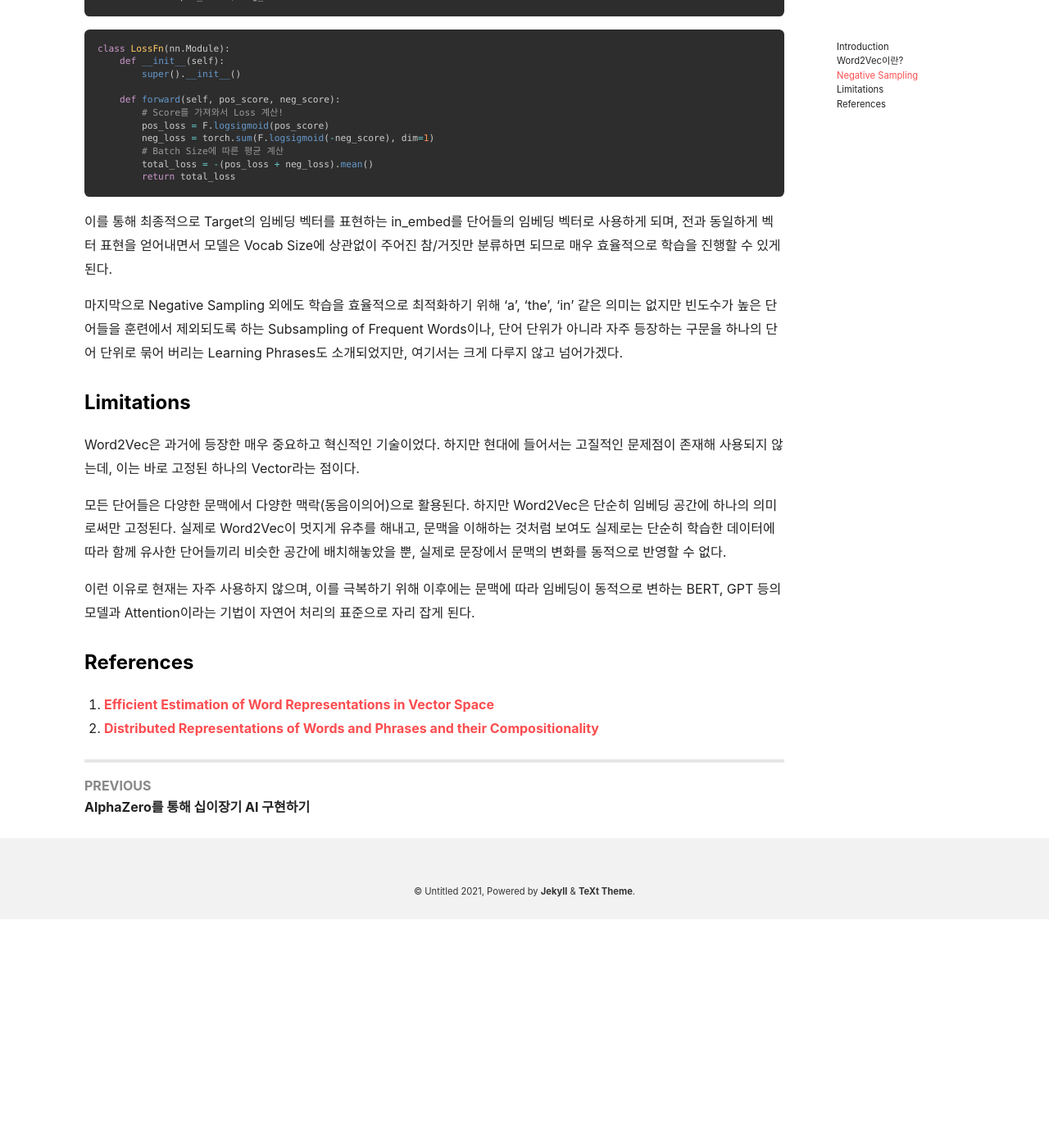
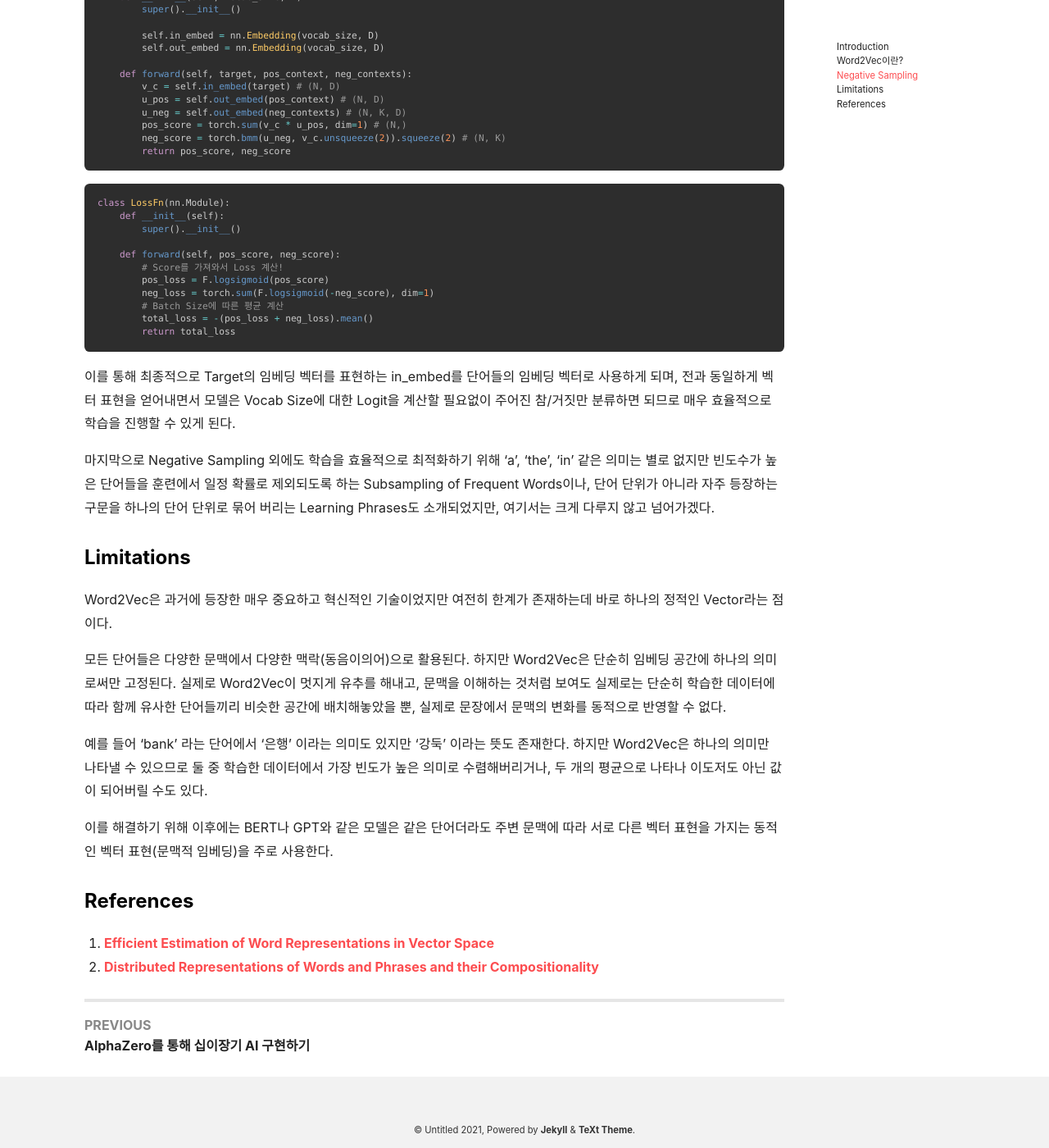
Before and after one commit to studixxne/studixxne.github.io, a Jekyll site: the page built from _posts/2026/2026-08-12-word2vec.md, in a window 1280 px wide and 1400 px high, scrolled down 4358 px. Shown: the whole window at 82% size. Built offline with Jekyll 4.4.1, drawn with Linux system fonts in a browser that asks for light colours; nearby versions of some CDN libraries; formulas are drawn with MathJax 3; comment, search, counter and statistics services are not loaded; before the commit the page ends 5479 px from its top, so only the background shows below that; some of the changed text lies outside the part shown.

Commit message:
fix 0812_word2vec: 설명 보충 및 일부 설명 수정

`````diff
--- a/_posts/2026/2026-08-12-word2vec.md
+++ b/_posts/2026/2026-08-12-word2vec.md
@@ -1,5 +1,5 @@
 ---
-title: "Word2Vec의 원리와 PyTorch 구현"
+title: "Word2Vec의 개념과 PyTorch 구현"
 category: NLP
 tags: [인공지능, NLP, Paper, 구현]
 comment: true
@@ -9,9 +9,12 @@ comment: true
 
 과거 자연어처리 시스템에서는 단어를 원자적인 단위로 여겼고, 단순히 단어 사전의 인덱스로만 처리하였기 때문에 단어 간의 유사도를 계산할 수가 없었다. 또한 통계 기반 N-gram 모델은 대규모 고품질의 Corpus가 필요하므로 다양한 시스템에서 한계가 존재했다.
 
-이런 이유로 단어를 단순한 원자적인 단위가 아니라, 신경망 학습을 통해서 단어 자체를 벡터로 표현하고자 하는 시도가 이뤄졌지만 비선형 은닉층으로 인한 연산량이 매우 컸다는 문제가 존재했다. 하지만 2013년에 등장한 CBOW, Skip-Gram은 은닉층을 지워 연산량을 매우 가볍게 만들고, 단어 자체를 벡터로 표현함으로써 벡터 연산과 유추를 할 수 있도록 해주었다. 일반적으로 Word2Vec이라 하면 이 CBOW와 Skip-gram을 말한다.
+이런 이유로 단어를 단순한 원자적인 단위가 아니라, 신경망 학습을 통해서 단어 자체를 벡터로 표현하고자 하는 시도가 이뤄졌지만 비선형 은닉층으로 인한 연산량이 매우 컸다는 문제가 존재했다. 하지만 2013년에 등장한 CBOW, Skip-Gram은 비선형 은닉층을 제거해 연산량을 매우 가볍게 만들고, 단어 자체를 벡터로 표현함으로써 벡터 연산과 유추를 할 수 있도록 해주었다. 일반적으로 Word2Vec이라 하면 이 CBOW와 Skip-gram을 말한다.
 
 ### Word2Vec이란?
+
+가장 먼저 알아야 하는 것은 **분포 가설(distributional hypothesis)**이다.
+분포 가설이란 **비슷한 위치나 주변에 나타나는 단어는 뜻도 서로 비슷하다**는 자연어처리의 기본적인 가정이다. 예를 들어 "사과를 먹는다." "배를 먹는다." 라는 문장에서 '사과'와 '배'는 서로 동일하게 '를'과 '먹는다' 라는 주변 단어를 가지기 때문에 '사과'와 '배'는 서로 비슷한 의미를 가진다는 것이다. Word2Vec은 이러한 가설에서 시작해서 단어와 그 주변 단어를 통해 학습함으로써 해당 단어의 벡터 표현을 얻어내는 방법이다.
 
 Word2Vec은 크게 CBOW 모델과 Skip-gram 모델로 나뉜다. 이전에는 은닉층으로 인한 연산 병목이 컸다면 Word2Vec 모델은 단순히 Context 혹은 Target을 예측함으로써 학습하기 때문에 연산량이 매우 가볍다는 장점이 존재한다.
 
@@ -31,14 +34,14 @@ class CBOW(nn.Module):
 
     def forward(self, xs):
         embeds = self.embed(xs)
-        hidden_sum = torch.sum(embeds, dim=0, keepdim=True)
+        hidden_sum = torch.mean(embeds, dim=0, keepdim=True)
         out = self.W2(hidden_sum)
         return out
 ```
 
 CBOW의 Pytorch 구현은 위와 같다.
 
-모델은 임베딩 레이어를 가지며, N개의 Context가 들어왔을 때 각 단어를 임베딩 벡터로 변환 후 전체 합을 구해 Linear 연산을 거쳐 Target을 예측하는 Vocab Size 크기의 Logit을 반환할 수 있도록 한다.
+모델은 임베딩 레이어를 가지며, N개의 Context가 들어왔을 때 각 단어를 임베딩 벡터로 변환 후 전체 평균을 구해 Linear 연산을 거쳐 Target을 예측하는 Vocab Size 크기의 Logit을 반환할 수 있도록 한다.
 
 
 ``` python
@@ -174,19 +177,21 @@ class LossFn(nn.Module):
         # Batch Size에 따른 평균 계산
         total_loss = -(pos_loss + neg_loss).mean()
         return total_loss
-````
+```
 
-이를 통해 최종적으로 Target의 임베딩 벡터를 표현하는 in_embed를 단어들의 임베딩 벡터로 사용하게 되며, 전과 동일하게 벡터 표현을 얻어내면서 모델은 Vocab Size에 상관없이 주어진 참/거짓만 분류하면 되므로 매우 효율적으로 학습을 진행할 수 있게 된다.
+이를 통해 최종적으로 Target의 임베딩 벡터를 표현하는 in_embed를 단어들의 임베딩 벡터로 사용하게 되며, 전과 동일하게 벡터 표현을 얻어내면서 모델은 Vocab Size에 대한 Logit을 계산할 필요없이 주어진 참/거짓만 분류하면 되므로 매우 효율적으로 학습을 진행할 수 있게 된다.
 
-마지막으로 Negative Sampling 외에도 학습을 효율적으로 최적화하기 위해 'a', 'the', 'in' 같은 의미는 없지만 빈도수가 높은 단어들을 훈련에서 제외되도록 하는 Subsampling of Frequent Words이나, 단어 단위가 아니라 자주 등장하는 구문을 하나의 단어 단위로 묶어 버리는 Learning Phrases도 소개되었지만, 여기서는 크게 다루지 않고 넘어가겠다.
+마지막으로 Negative Sampling 외에도 학습을 효율적으로 최적화하기 위해 'a', 'the', 'in' 같은 의미는 별로 없지만 빈도수가 높은 단어들을 훈련에서 일정 확률로 제외되도록 하는 Subsampling of Frequent Words이나, 단어 단위가 아니라 자주 등장하는 구문을 하나의 단어 단위로 묶어 버리는 Learning Phrases도 소개되었지만, 여기서는 크게 다루지 않고 넘어가겠다.
 
 ### Limitations
 
-Word2Vec은 과거에 등장한 매우 중요하고 혁신적인 기술이었다. 하지만 현대에 들어서는 고질적인 문제점이 존재해 사용되지 않는데, 이는 바로 고정된 하나의 Vector라는 점이다.
+Word2Vec은 과거에 등장한 매우 중요하고 혁신적인 기술이었지만 여전히 한계가 존재하는데 바로 하나의 정적인 Vector라는 점이다.
 
 모든 단어들은 다양한 문맥에서 다양한 맥락(동음이의어)으로 활용된다. 하지만 Word2Vec은 단순히 임베딩 공간에 하나의 의미로써만 고정된다. 실제로 Word2Vec이 멋지게 유추를 해내고, 문맥을 이해하는 것처럼 보여도 실제로는 단순히 학습한 데이터에 따라 함께 유사한 단어들끼리 비슷한 공간에 배치해놓았을 뿐, 실제로 문장에서 문맥의 변화를 동적으로 반영할 수 없다.
 
-이런 이유로 현재는 자주 사용하지 않으며, 이를 극복하기 위해 이후에는 문맥에 따라 임베딩이 동적으로 변하는 BERT, GPT 등의 모델과 Attention이라는 기법이 자연어 처리의 표준으로 자리 잡게 된다.
+예를 들어 'bank' 라는 단어에서 '은행' 이라는 의미도 있지만 '강둑' 이라는 뜻도 존재한다. 하지만 Word2Vec은 하나의 의미만 나타낼 수 있으므로 둘 중 학습한 데이터에서 가장 빈도가 높은 의미로 수렴해버리거나, 두 개의 평균으로 나타나 이도저도 아닌 값이 되어버릴 수도 있다.
+
+이를 해결하기 위해 이후에는 BERT나 GPT와 같은 모델은 같은 단어더라도 주변 문맥에 따라 서로 다른 벡터 표현을 가지는 동적인 벡터 표현(문맥적 임베딩)을 주로 사용한다.
 
 ### References
 
`````
Also changed, not shown: other parts of _posts/2026/2026-08-12-word2vec.md (+1 -1 lines).
